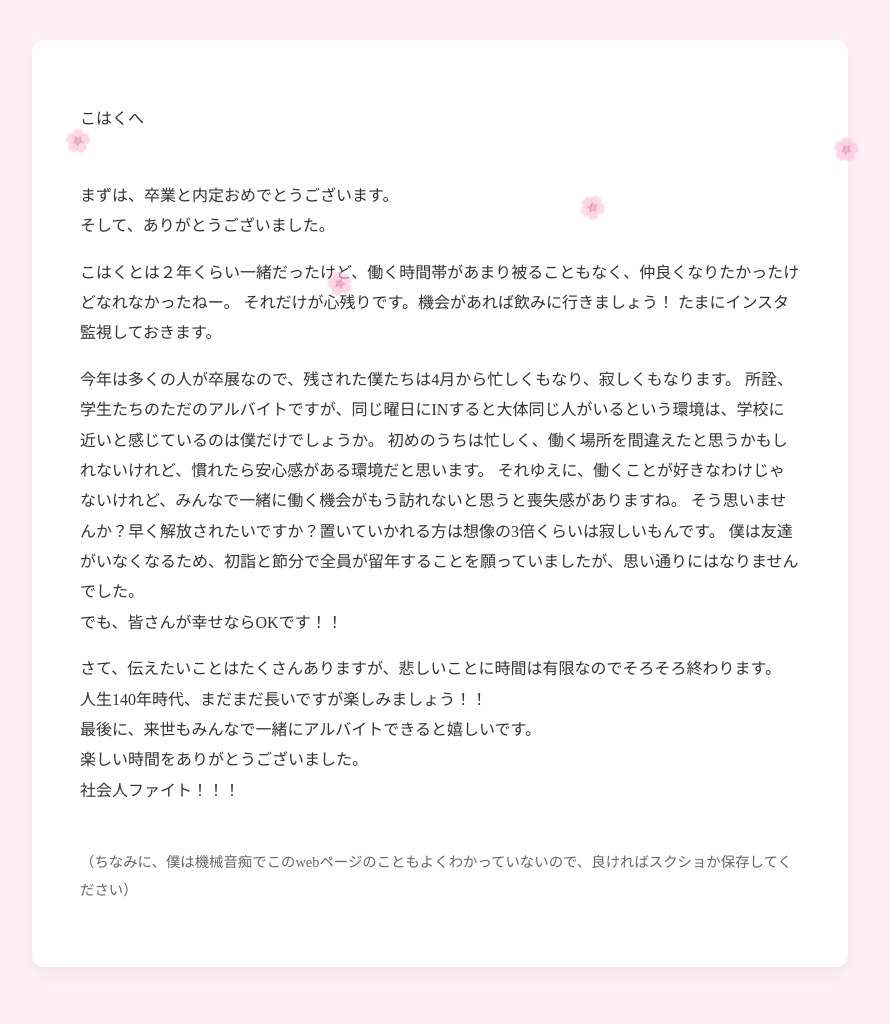
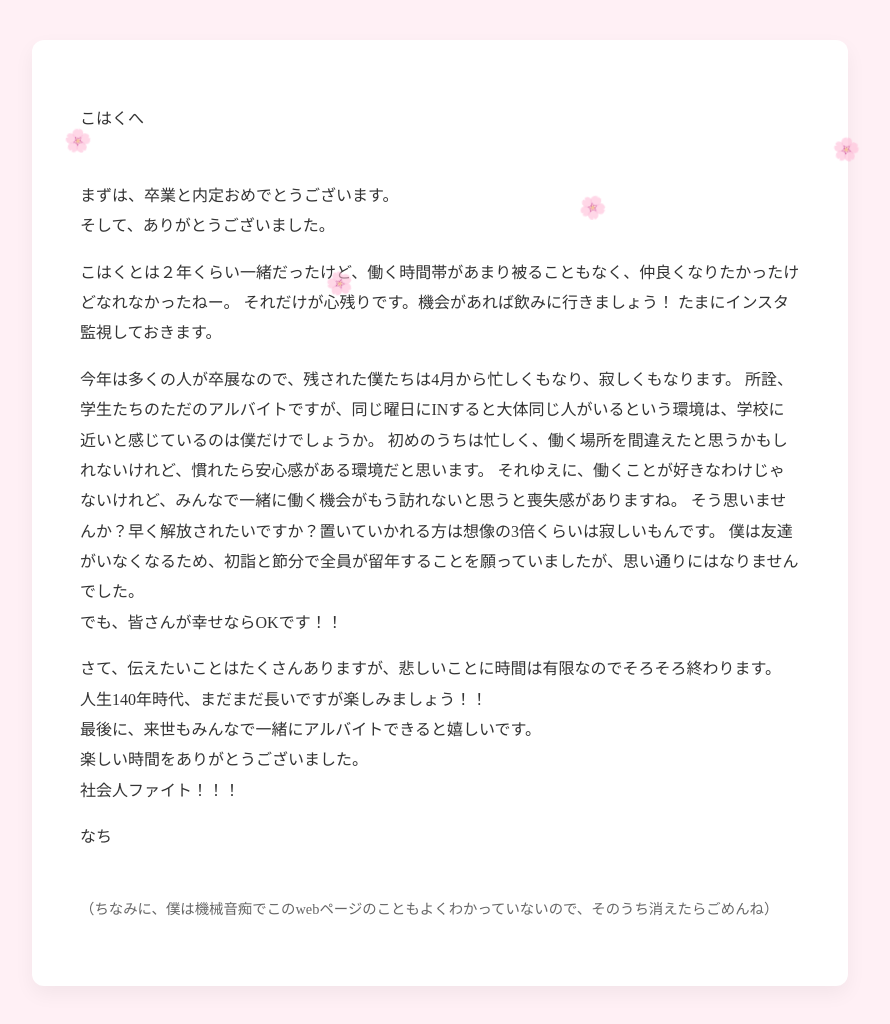
Before and after one commit to Nachoo-2525/Kohaku-message, a plain HTML site: page index.html in a window 1280 px wide. Shown: the whole page, without its empty margins (200-1090 px from the left). Drawn offline with Linux system fonts and the light colour scheme.

Commit message:
Update index.html

```diff
--- a/index.html
+++ b/index.html
@@ -111,8 +111,12 @@
 社会人ファイト！！！<br>
 </p>
 
+  <p>
+    なち
+  </p>
+
 <p style="margin-top:3em; font-size:0.9em; color:#666;">
-（ちなみに、僕は機械音痴でこのwebページのこともよくわかっていないので、良ければスクショか保存してください）
+（ちなみに、僕は機械音痴でこのwebページのこともよくわかっていないので、そのうち消えたらごめんね）
 </p>
 
 </div>
```
